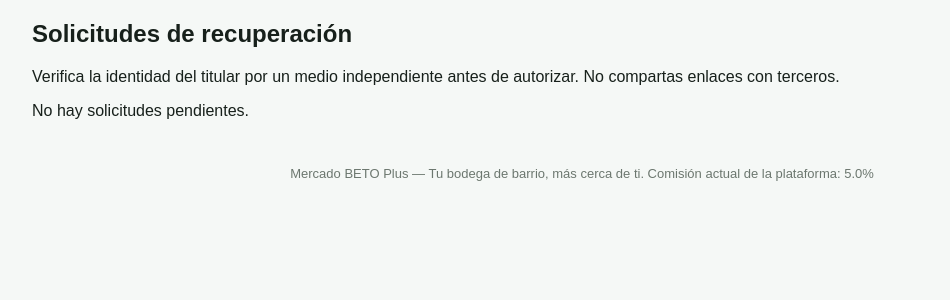
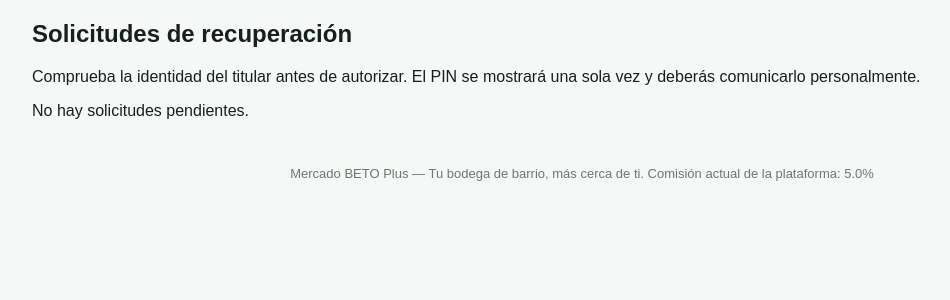
Before and after one commit to Badplus/ConectaCuba, a Flask app: page /admin/password-resets in a window 1280 px wide. Shown: the part 67-367 px from the top of the page, without its empty margins (58-1008 px from the left). Run offline with Flask 3, Linux system fonts and the light colour scheme; a user stored in the database is signed in; data comes from the database, SQL or seed files in the repository; data that the repository does not hold is empty; some libraries are stand-ins or nearby versions.

Commit message:
Update PIN recovery form: admin_password_resets.html

```diff
--- a/ConectaCuba_v3/app/templates/admin_password_resets.html
+++ b/ConectaCuba_v3/app/templates/admin_password_resets.html
@@ -1 +1 @@
-{% extends 'base.html' %}{% block content %}<div class="container"><h2>Solicitudes de recuperación</h2><p>Verifica la identidad del titular por un medio independiente antes de autorizar. No compartas enlaces con terceros.</p>{% for r in requests %}<div class="form"><p>{{ r.user.full_name }} — {{ r.user.phone }}</p><p>Solicitada: {{ r.requested_at }}</p><form method="post" action="{{ url_for('approve_password_reset',reset_id=r.id) }}"><input type="hidden" name="_csrf" value="{{ csrf_token() }}"><button class="btn primary" type="submit">Autorizar recuperación</button></form></div>{% else %}<p>No hay solicitudes pendientes.</p>{% endfor %}</div>{% endblock %}
+{% extends 'base.html' %}{% block content %}<div class="container"><h2>Solicitudes de recuperación</h2><p>Comprueba la identidad del titular antes de autorizar. El PIN se mostrará una sola vez y deberás comunicarlo personalmente.</p>{% for r in requests %}<div class="form"><p>{{ r.user.full_name }} — {{ r.user.phone }}</p><p>Solicitada: {{ r.requested_at }}</p><form method="post" action="{{ url_for('approve_password_reset',reset_id=r.id) }}"><input type="hidden" name="_csrf" value="{{ csrf_token() }}"><button class="btn primary" type="submit">Generar PIN de cinco cifras</button></form></div>{% else %}<p>No hay solicitudes pendientes.</p>{% endfor %}</div>{% endblock %}
```
